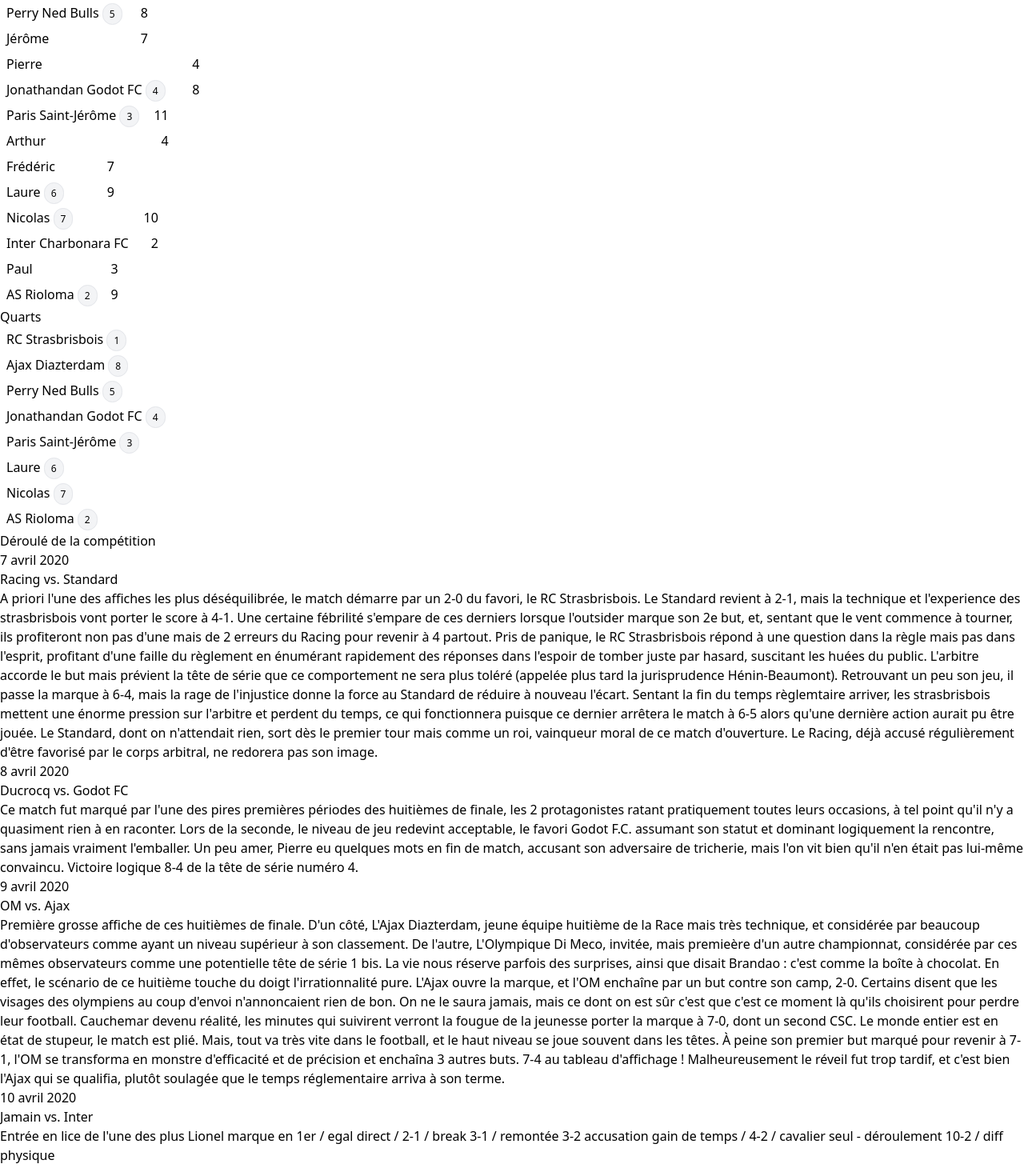
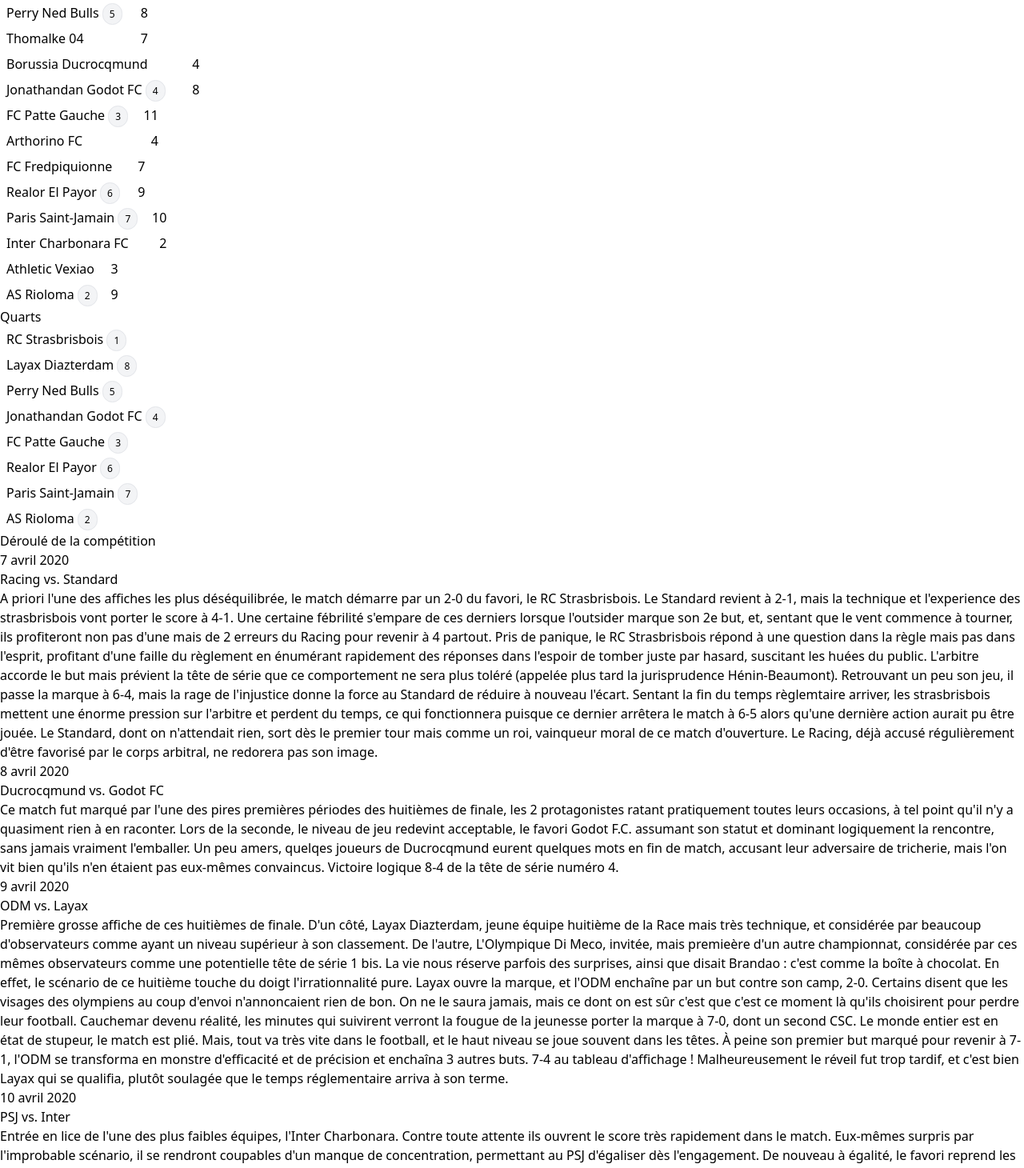
Before and after one commit to AlfredWallace/LeGrandTournoiDeLAfterFoot, a Vue app: page / in a window 1280 px wide. Shown: the part 200-1660 px from the top of the page at 80% size. Built offline with nearby package versions, Linux system fonts and the light colour scheme.

Commit message:
More funny names and summaries

```diff
--- a/src/App.vue
+++ b/src/App.vue
@@ -57,19 +57,19 @@ export default {
       teams: {
         gbr: new Team("RC Strasbrisbois", "Racing", 1),
         max: new Team("Royal Standard de Max", "Standard", null),
-        edm: new Team("Olympique Di Meco", "OM", null),
-        kdi: new Team("Ajax Diazterdam", "Ajax", 8),
+        edm: new Team("Olympique Di Meco", "ODM", null),
+        kdi: new Team("Layax Diazterdam", "Layax", 8),
         dpe: new Team("Perry Ned Bulls", "Ned Bulls", 5),
-        jth: new Team("Jérôme", "Thomas", null),
-        pdu: new Team("Pierre", "Ducrocq", null),
+        jth: new Team("Thomalke 04", "Thomalke", null),
+        pdu: new Team("Borussia Ducrocqmund", "Ducrocqmund", null),
         jmh: new Team("Jonathandan Godot FC", "Godot FC", 4),
-        jro: new Team("Paris Saint-Jérôme", "PSJ", 3),
-        aro: new Team("Arthur", "Robert", null),
-        fpi: new Team("Frédéric", "Piquionne", null),
-        llp: new Team("Laure", "Lepailleur", 6),
-        nja: new Team("Nicolas", "Jamain", 7),
+        jro: new Team("FC Patte Gauche", "FCPG", 3),
+        aro: new Team("Arthorino FC", "Arthorino", null),
+        fpi: new Team("FC Fredpiquionne", "Fredpa", null),
+        llp: new Team("Realor El Payor", "Real", 6),
+        nja: new Team("Paris Saint-Jamain", "PSJ", 7),
         lch: new Team("Inter Charbonara FC", "Inter", null),
-        pve: new Team("Paul", "Vexiau", null),
+        pve: new Team("Athletic Vexiao", "Vexiao", null),
         dri: new Team("AS Rioloma", "Rioloma", 2)
       }
     };
@@ -97,13 +97,13 @@ export default {
           new Date(2020, 3, 9),
           new Side(this.teams.edm, 4),
           new Side(this.teams.kdi, 7),
-          "Première grosse affiche de ces huitièmes de finale. D'un côté, L'Ajax Diazterdam, jeune équipe huitième de la Race mais très technique, et considérée par beaucoup d'observateurs comme ayant un niveau supérieur à son classement." +
+          "Première grosse affiche de ces huitièmes de finale. D'un côté, Layax Diazterdam, jeune équipe huitième de la Race mais très technique, et considérée par beaucoup d'observateurs comme ayant un niveau supérieur à son classement." +
             " De l'autre, L'Olympique Di Meco, invitée, mais premieère d'un autre championnat, considérée par ces mêmes observateurs comme une potentielle tête de série 1 bis." +
             " La vie nous réserve parfois des surprises, ainsi que disait Brandao : c'est comme la boîte à chocolat. En effet, le scénario de ce huitième touche du doigt l'irrationnalité pure." +
-            " L'Ajax ouvre la marque, et l'OM enchaîne par un but contre son camp, 2-0. Certains disent que les visages des olympiens au coup d'envoi n'annoncaient rien de bon. On ne le saura jamais," +
+            " Layax ouvre la marque, et l'ODM enchaîne par un but contre son camp, 2-0. Certains disent que les visages des olympiens au coup d'envoi n'annoncaient rien de bon. On ne le saura jamais," +
             " mais ce dont on est sûr c'est que c'est ce moment là qu'ils choisirent pour perdre leur football. Cauchemar devenu réalité, les minutes qui suivirent verront la fougue de la jeunesse porter la marque à 7-0," +
             " dont un second CSC. Le monde entier est en état de stupeur, le match est plié. Mais, tout va très vite dans le football, et le haut niveau se joue souvent dans les têtes. À peine son premier but marqué pour revenir à 7-1," +
-            " l'OM se transforma en monstre d'efficacité et de précision et enchaîna 3 autres buts. 7-4 au tableau d'affichage ! Malheureusement le réveil fut trop tardif, et c'est bien l'Ajax qui se qualifia," +
+            " l'ODM se transforma en monstre d'efficacité et de précision et enchaîna 3 autres buts. 7-4 au tableau d'affichage ! Malheureusement le réveil fut trop tardif, et c'est bien Layax qui se qualifia," +
             " plutôt soulagée que le temps réglementaire arriva à son terme."
         ),
         new Match(16, 3, new Date(2020, 3, 15), new Side(this.teams.dpe, 8), new Side(this.teams.jth, 7), "Résumé à venir."),
@@ -114,8 +114,8 @@ export default {
           new Side(this.teams.pdu, 4),
           new Side(this.teams.jmh, 8),
           "Ce match fut marqué par l'une des pires premières périodes des huitièmes de finale, les 2 protagonistes ratant pratiquement toutes leurs occasions, à tel point qu'il n'y a quasiment rien à en raconter." +
-            " Lors de la seconde, le niveau de jeu redevint acceptable, le favori Godot F.C. assumant son statut et dominant logiquement la rencontre, sans jamais vraiment l'emballer." +
-            " Un peu amer, Pierre eu quelques mots en fin de match, accusant son adversaire de tricherie, mais l'on vit bien qu'il n'en était pas lui-même convaincu. Victoire logique 8-4 de la tête de série numéro 4."
+            " Lors de la seconde, le niveau de jeu redevint acceptable, le favori Godot F.C. assumant son statut et dominant logiquement la rencontre, sans jamais vraiment l'emballer. Un peu amers, quelqes joueurs de Ducrocqmund" +
+            " eurent quelques mots en fin de match, accusant leur adversaire de tricherie, mais l'on vit bien qu'ils n'en étaient pas eux-mêmes convaincus. Victoire logique 8-4 de la tête de série numéro 4."
         ),
         new Match(
           16,
@@ -123,9 +123,9 @@ export default {
           new Date(2020, 3, 16),
           new Side(this.teams.jro, 11),
           new Side(this.teams.aro, 4),
-          "Ce huitième est marqué par le forfait de Nicolas Vilas, remplacé au pied levé par Arthur Robert. Ce forfait est un coup dur pour les organisateurs du Grand Tournoi," +
-            " l'affiche faisant normalement s'affronter l'un des invités les plus forts avec la tête de série numéro 3. Le match fut décevant, la différence de niveau entre les protagonistes étant trop élevée." +
-            " Qualification facile pour la patte gauche 11-4."
+          "Ce huitième est marqué par le forfait du Benfica Porto Vilas, malheureusement trop atteints par le virus. Remplacée au pied levé par le Arthorino FC, ce forfait est un coup dur pour les organisateurs du Grand Tournoi," +
+            " l'affiche faisant normalement s'affronter l'une des équipes invitées les plus fortes avec la tête de série numéro 3. Le match fut décevant, la différence de niveau entre les protagonistes étant trop élevée." +
+            " Qualification tranquille et méritée pour la patte gauche, 11-4."
         ),
         new Match(16, 6, new Date(2020, 3, 14), new Side(this.teams.fpi, 7), new Side(this.teams.llp, 9), "Résumé à venir."),
         new Match(
@@ -134,7 +134,11 @@ export default {
           new Date(2020, 3, 10),
           new Side(this.teams.nja, 10),
           new Side(this.teams.lch, 2),
-          "Entrée en lice de l'une des plus Lionel marque en 1er / egal direct /  2-1 / break 3-1 / remontée 3-2 accusation gain de temps / 4-2 / cavalier seul - déroulement 10-2 / diff physique"
+          "Entrée en lice de l'une des plus faibles équipes, l'Inter Charbonara. Contre toute attente ils ouvrent le score très rapidement dans le match. Eux-mêmes surpris par l'improbable scénario, il se rendront coupables" +
+            " d'un manque de concentration, permettant au PSJ d'égaliser dès l'engagement. De nouveau à égalité, le favori reprend les commandes du match et commence à dérouler, 2-1, puis 3-1. Le matche entre alors dans un faux-rythme," +
+            " les interistes profitentant à leur tour d'une faute d'inattention pour revenir à 3-2. La première période se termine en passe à dix entre les joueurs du Paris Saint-Jamain. Au retour des vestiaires, dont les murs auraient " +
+            " tremblés, ils reviennent clairement avec d'autres ambitions. L'Inter finit par craquer, 4-2. L'ascendant psychologique étant définitivement acquis, et la différence physique venant s'y ajouter, on assiste alors" +
+            " à un véritable cavalier seul jusqu'à la fin du match qui se terminera sur le score fleuve de 10 à 2."
         ),
         new Match(16, 8, new Date(2020, 3, 13), new Side(this.teams.pve, 3), new Side(this.teams.dri, 9), "Résumé à venir."),
         new Match(8, 1, "", new Side(this.teams.gbr, null), new Side(this.teams.kdi, null), ""),
```
